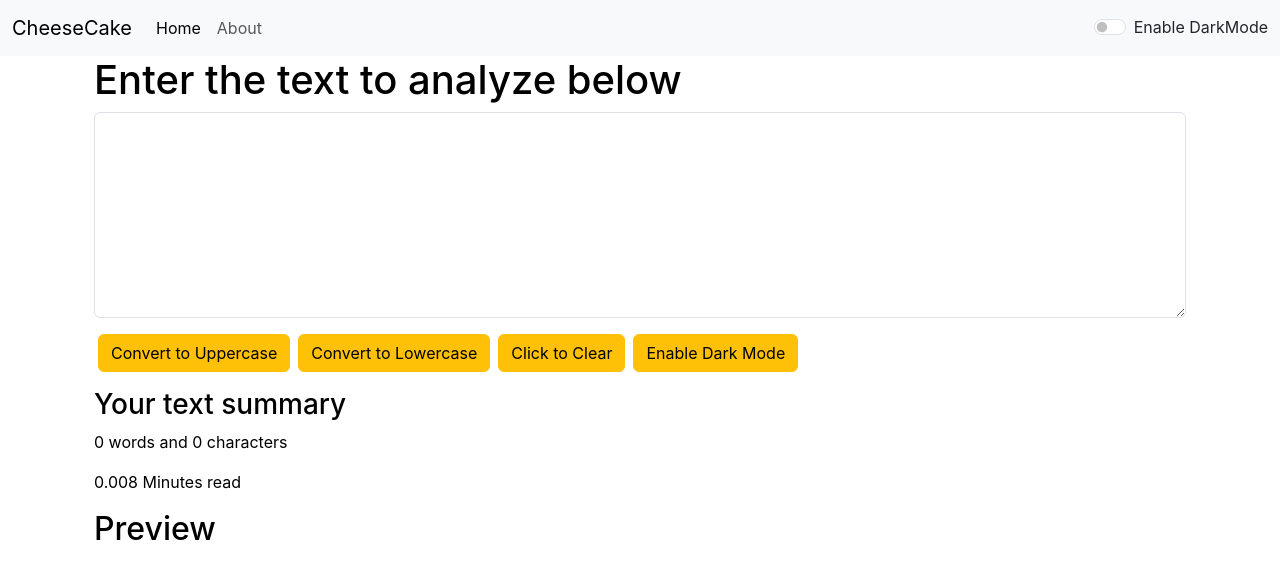
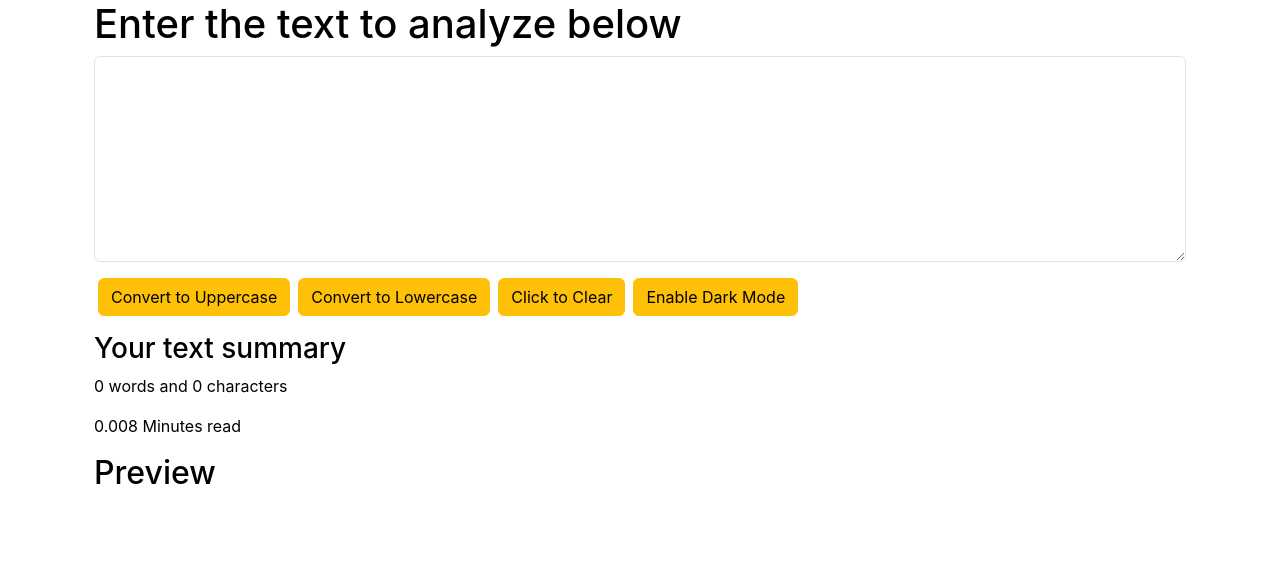
Before and after one commit to IshitaVash/my-project, a React (Create React App) app: page / in a window 1280 px wide. Shown: the top 578 px of the page. Built offline with nearby package versions, Linux system fonts and the light colour scheme.

Commit message:
Fifth commit

```diff
--- a/src/App.js
+++ b/src/App.js
@@ -41,13 +41,13 @@ function App() {
   return(
   <>
   <Router>
-      <NavBar mode={mode} toggleMode={toggleMode}/>
+
     <Alert alert={alert}/>
     <div className="container my -5" >
     <Routes>
     <Route path="/about" element={<About />} />
       <Route path="/" element={<TextForm showAlert={showAlert} heading="Enter the text to analyze below"mode={mode}/>}/>
-
+      <Route path="/" element={<NavBar mode={mode} toggleMode={toggleMode}/>}/>
     </Routes>
 
     </div>
```
